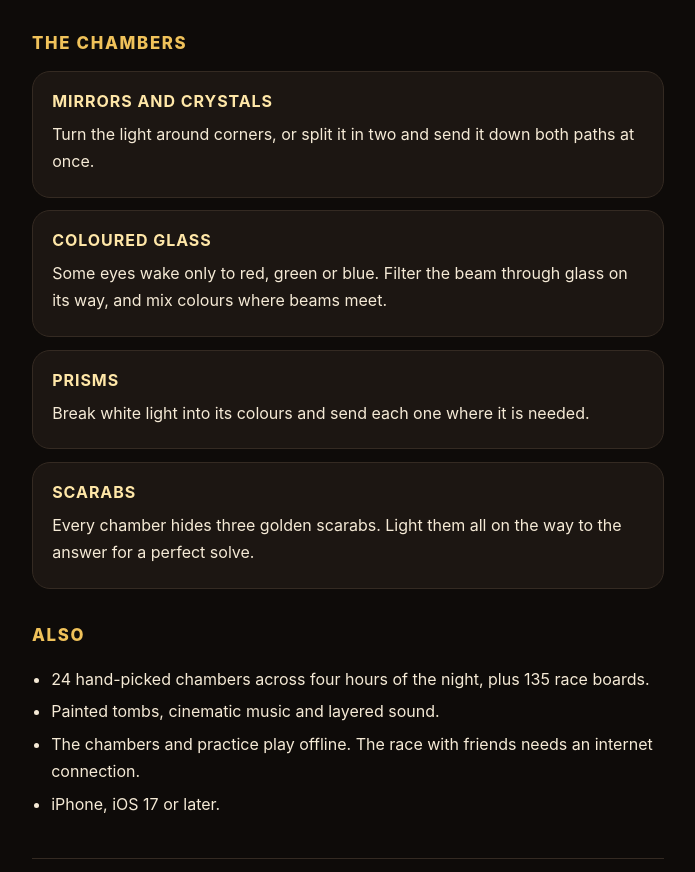
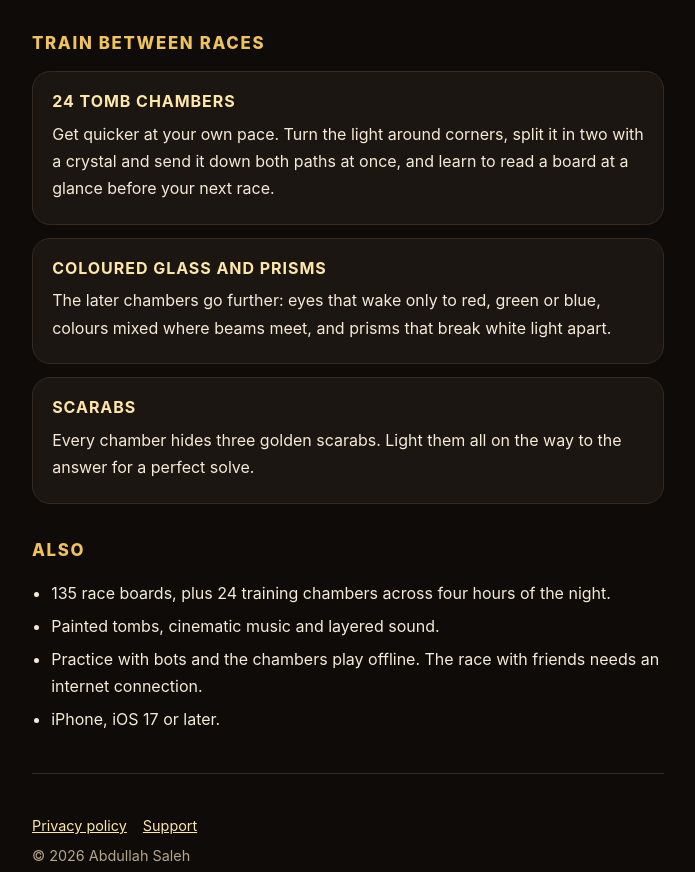
Before and after one commit to AbdullahSaleh-lab/desert-tombs, a plain HTML site: page index.html in a window 1280 px wide. Shown: the part 744-1616 px from the top of the page, without its empty margins (292-987 px from the left). Drawn offline with Linux system fonts and the light colour scheme.

Commit message:
Home page: the race is the game; the chambers are training between races
Co-Authored-By: Claude Opus 5.5 <noreply@anthropic.com>

```diff
--- a/index.html
+++ b/index.html
@@ -4,7 +4,7 @@
 <meta charset="utf-8">
 <meta name="viewport" content="width=device-width, initial-scale=1">
 <title>Desert Tombs — a light puzzle in the tombs</title>
-<meta name="description" content="Desert Tombs is a light-beam puzzle game for iPhone. Race your friends through the same mirror and crystal boards, or guide sunlight through 24 dark Egyptian tombs with mirrors, crystals, coloured glass and prisms.">
+<meta name="description" content="Desert Tombs is a light-puzzle race for iPhone. Race your friends through the same mirror and crystal boards, and train between races in 24 dark Egyptian tomb chambers.">
 <link rel="icon" href="icon.png">
 <link rel="apple-touch-icon" href="icon.png">
 <link rel="stylesheet" href="style.css">
@@ -20,17 +20,16 @@
 <div class="card"><strong>THE SCARAB</strong><p>On a few boards a single scarab sits on a glowing tile. The first light to reach it earns a bonus point, so a quick detour can turn the race.</p></div>
 <div class="card"><strong>PRACTICE WITH BOTS</strong><p>No one around? Race computer players on the same boards, right on your phone, with no connection needed.</p></div>
 
-<h2>The chambers</h2>
-<div class="card"><strong>MIRRORS AND CRYSTALS</strong><p>Turn the light around corners, or split it in two and send it down both paths at once.</p></div>
-<div class="card"><strong>COLOURED GLASS</strong><p>Some eyes wake only to red, green or blue. Filter the beam through glass on its way, and mix colours where beams meet.</p></div>
-<div class="card"><strong>PRISMS</strong><p>Break white light into its colours and send each one where it is needed.</p></div>
+<h2>Train between races</h2>
+<div class="card"><strong>24 TOMB CHAMBERS</strong><p>Get quicker at your own pace. Turn the light around corners, split it in two with a crystal and send it down both paths at once, and learn to read a board at a glance before your next race.</p></div>
+<div class="card"><strong>COLOURED GLASS AND PRISMS</strong><p>The later chambers go further: eyes that wake only to red, green or blue, colours mixed where beams meet, and prisms that break white light apart.</p></div>
 <div class="card"><strong>SCARABS</strong><p>Every chamber hides three golden scarabs. Light them all on the way to the answer for a perfect solve.</p></div>
 
 <h2>Also</h2>
 <ul>
-<li>24 hand-picked chambers across four hours of the night, plus 135 race boards.</li>
+<li>135 race boards, plus 24 training chambers across four hours of the night.</li>
 <li>Painted tombs, cinematic music and layered sound.</li>
-<li>The chambers and practice play offline. The race with friends needs an internet connection.</li>
+<li>Practice with bots and the chambers play offline. The race with friends needs an internet connection.</li>
 <li>iPhone, iOS 17 or later.</li>
 </ul>
 
```
